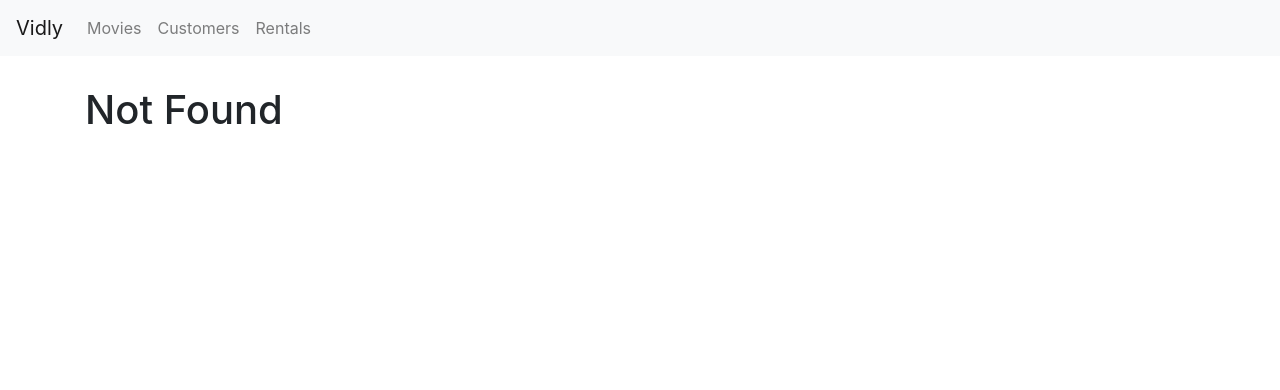
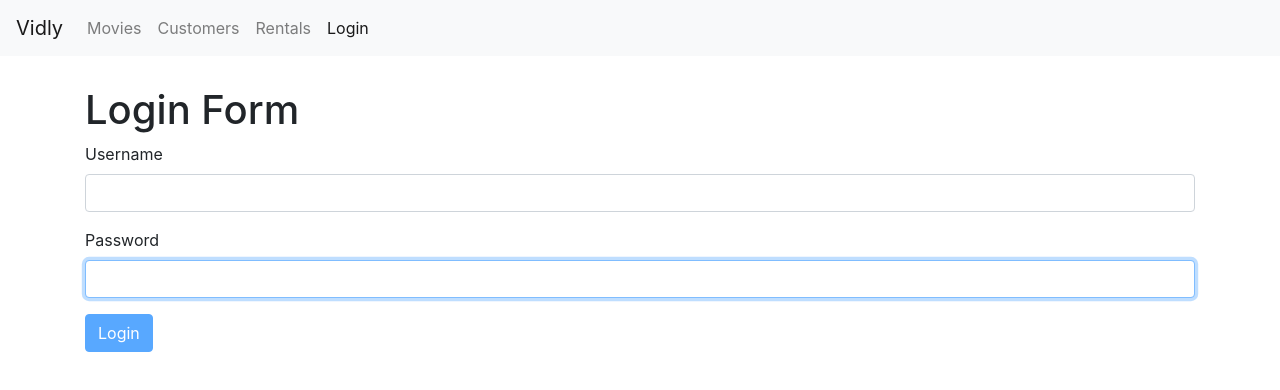
Before and after one commit to MaliheTabasi/React-Projects, a React (Create React App) app in the folder movie-collection/: page /login in a window 1280 px wide. Before the commit this address led to /not-found. Shown: the top 390 px of the page. Built offline with nearby package versions, Linux system fonts and the light colour scheme.

Commit message:
Login form added

```diff
--- a/movie-collection/package.json
+++ b/movie-collection/package.json
@@ -8,6 +8,7 @@
     "@testing-library/user-event": "^12.1.10",
     "bootstrap": "^4.1.1",
     "font-awesome": "^4.7.0",
+    "joi-browser": "^13.4.0",
     "lodash": "^4.17.10",
     "prop-types": "^15.6.2",
     "query-string": "^6.1.0",
--- a/movie-collection/src/App.js
+++ b/movie-collection/src/App.js
@@ -6,6 +6,7 @@ import Rentals from './components/rentals';
 import NotFound from './components/notFound';
 import NavBAr from './components/navBar';
 import MovieForm from './components/movieForm';
+import LoginForm from './components/common/loginForm';
 import './App.css';
 
 class App extends Component {
@@ -15,6 +16,7 @@ class App extends Component {
                 <NavBAr />
                 <main className='container'>
                     <Switch>
+                        <Route path='/login' component={LoginForm} />
                         <Route path='/movies/:id' component={MovieForm} />
                         <Route path='/movies' component={Movies} />
                         <Route path='/rentals' component={Rentals} />
--- /dev/null
+++ b/movie-collection/src/components/common/input.jsx
@@ -0,0 +1,20 @@
+import React from 'react';
+const Input = ({ name, label, value, error, onChange }) => {
+    return (
+        <div className='form-group'>
+            <label htmlFor={name}>{label}</label>
+            <input
+                name={name}
+                autoFocus
+                id={name}
+                type='text'
+                className='form-control'
+                value={value}
+                onChange={onChange}
+            />
+            {error && <div className='alert alert-danger'>{error}</div>}
+        </div>
+    );
+};
+
+export default Input;
--- /dev/null
+++ b/movie-collection/src/components/common/loginForm.jsx
@@ -0,0 +1,105 @@
+import React, { Component } from 'react';
+import Input from './input';
+import Joi from 'joi-browser';
+
+class LoginForm extends Component {
+    state = {
+        account: { username: '', password: ' ' },
+        errors: {},
+    };
+
+    schema = {
+        password: Joi.string().required().label('Password'),
+        username: Joi.string().required().label('Username'),
+    };
+
+    validate = () => {
+        const options = { abortEarly: false };
+        const { error } = Joi.validate(
+            this.state.account,
+            this.schema,
+            options
+        );
+        if (!error) return null;
+
+        const errors = {};
+        for (let item of error.details) {
+            errors[item.path[0]] = item.message;
+        }
+        return errors;
+        // const errors = {};
+        // const { account } = this.state;
+        // if (account.username.trim() === '')
+        //     errors.username = 'Username is required.';
+        // if (account.password.trim() === '')
+        //     errors.password = 'Password is required.';
+        // return Object.keys(errors).length === 0 ? null : errors;
+    };
+
+    handleSubmit = (e) => {
+        e.preventDefault();
+
+        const errors = this.validate();
+        this.setState({ errors: errors || {} });
+        if (errors) return;
+
+        //call server
+    };
+
+    validateProperty = ({ name, value }) => {
+        const obj = { [name]: value };
+        const schema = { [name]: this.schema[name] };
+        const { error } = Joi.validate(obj, schema);
+        return error ? error.details[0].message : null;
+        // if (name === 'username') {
+        //     if (value.trim() === '') return 'Username is required.';
+        // }
+        // if (name === 'password') {
+        //     if (value.trim() === '') return 'Password is required.';
+        // }
+    };
+
+    handleChange = ({ currentTarget: input }) => {
+        const errors = { ...this.state.errors };
+        const errorMessage = this.validateProperty(input);
+        if (errorMessage) errors[input.name] = errorMessage;
+        else delete errors[input.name];
+
+        const account = { ...this.state.account };
+        account[input.name] = input.value;
+        this.setState({ account, errors });
+    };
+
+    render() {
+        const { account, errors } = this.state;
+        return (
+            <div>
+                <h1>Login Form</h1>
+                <form onSubmit={this.handleSubmit}>
+                    <Input
+                        name='username'
+                        label='Username'
+                        value={account.username}
+                        onChange={this.handleChange}
+                        error={errors.username}
+                    />
+                    <Input
+                        name='password'
+                        label='Password'
+                        value={account.password}
+                        onChange={this.handleChange}
+                        error={errors.password}
+                    />
+                    <button
+                        disabled={this.validate()}
+                        className='btn btn-primary'
+                    >
+                        Login
+                    </button>
+                </form>
+            </div>
+        );
+    }
+}
+
+export default LoginForm;
--- a/movie-collection/src/components/navBar.jsx
+++ b/movie-collection/src/components/navBar.jsx
@@ -29,6 +29,9 @@ const NavBar = () => {
                     <NavLink className='nav-link' to='/rentals'>
                         Rentals
                     </NavLink>
+                    <NavLink className='nav-link' to='/login'>
+                        Login
+                    </NavLink>
                 </div>
             </div>
         </nav>
```
Also changed, not shown: 2 other files (tests, documents, lock files or other folders).
